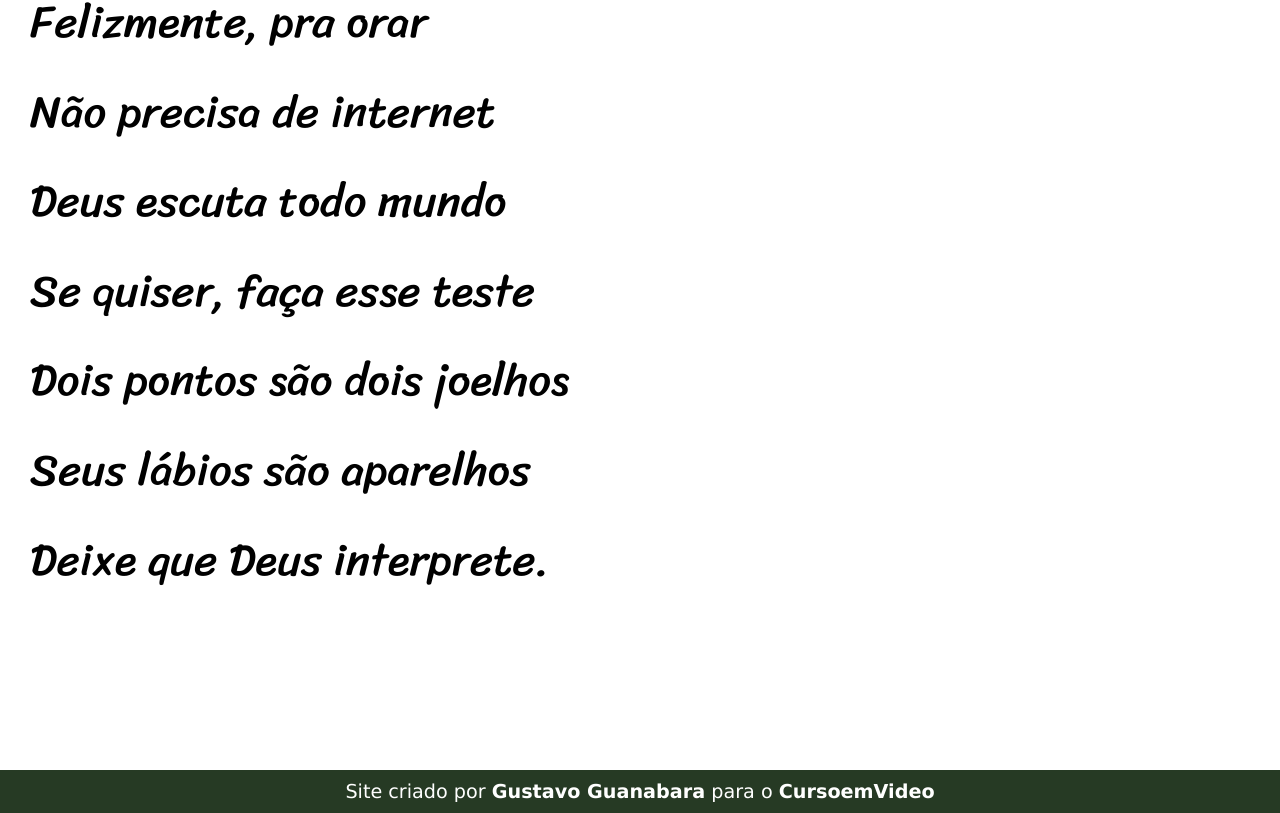
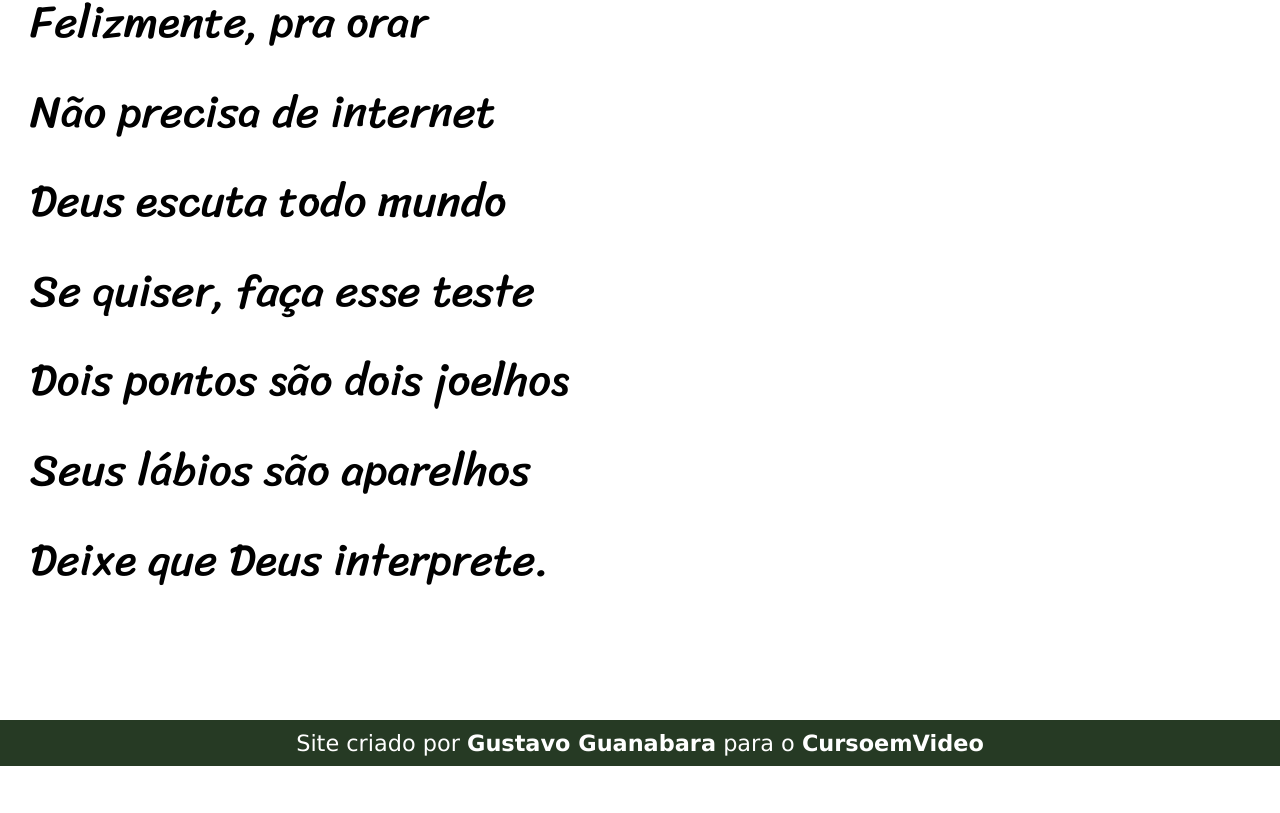
Before and after one commit to LucassTavares009/projeto-cordel, a plain HTML site: page index.html in a window 1280 px wide. Shown: the part 4932-5745 px from the top of the page. After the commit the page ends 5698 px from the top, so only its background shows below. Drawn offline with Linux system fonts and the light colour scheme.

Commit message:
Update style.css

```diff
--- a/style.css
+++ b/style.css
@@ -87,12 +87,11 @@ section p {
 footer {
     background-color: rgb(38, 58, 36);
     color: white;
-    margin-top: 50px;
 }
 
 footer p {
     padding: 10px;
     text-align: center;
     font-family: Verdana, Geneva, Tahoma, sans-serif;
-    font-size: 1.2em;
+    font-size: 1.4em;
 }
```
